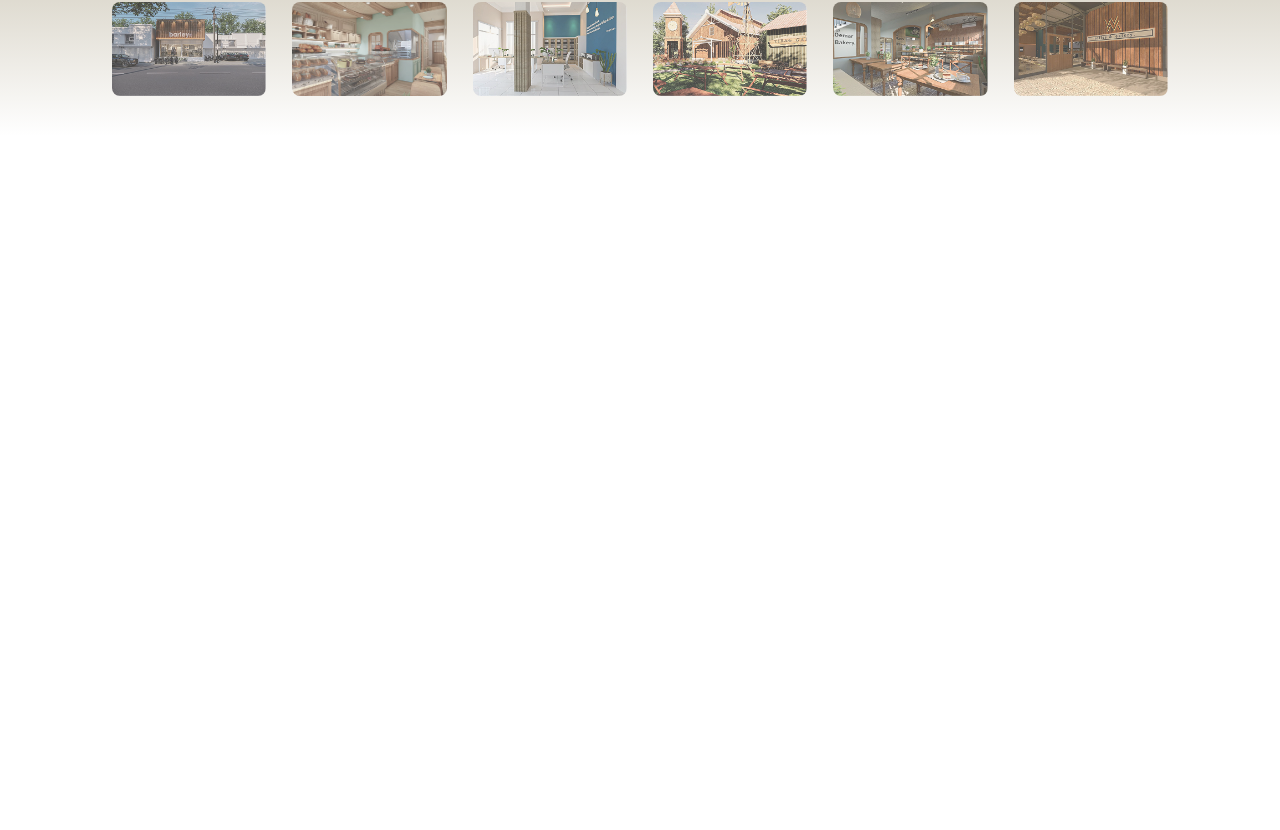
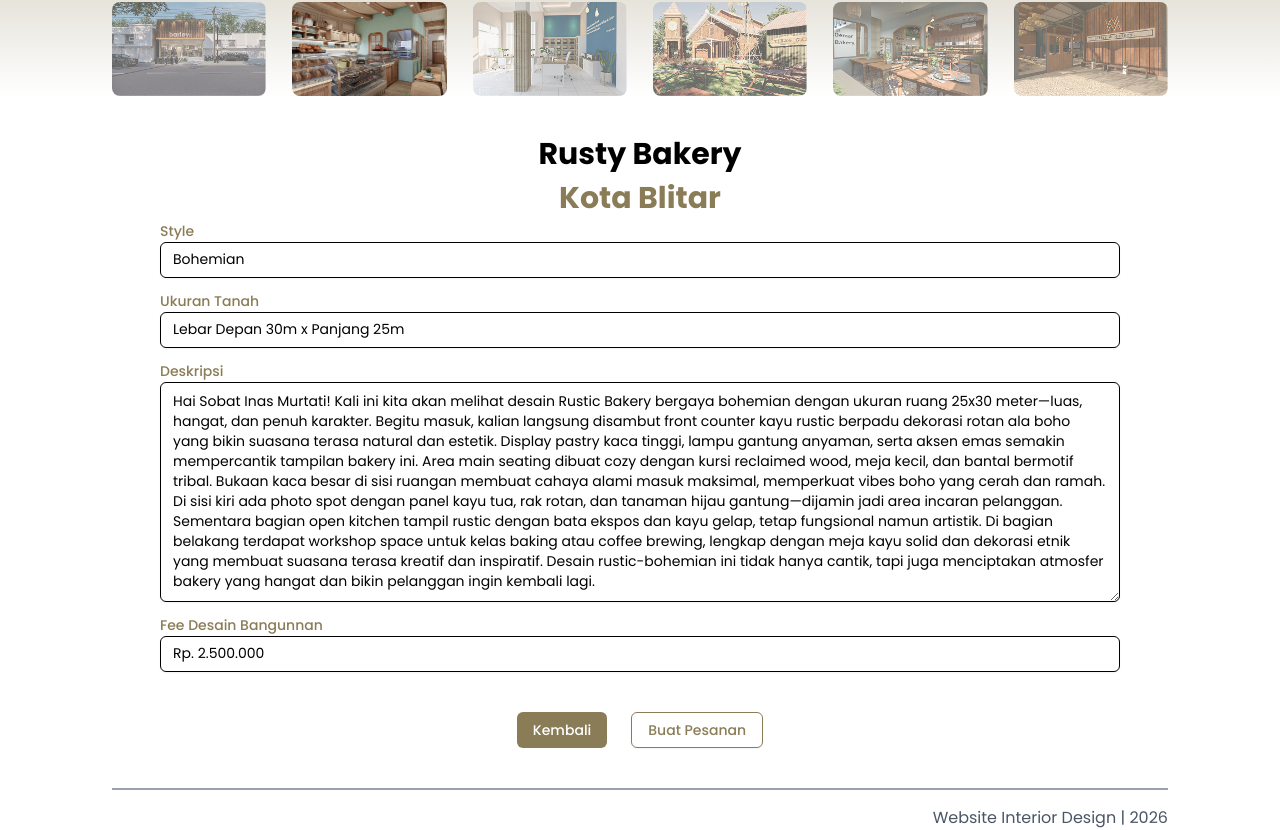
Before and after one commit to IrhamIzza/Web_Desain_Interior, a React (Vite) app: page /pemesanan in a window 1280 px wide. Shown: the part 448-1278 px from the top of the page. Before the commit the page ends 800 px from the top, so only its background shows below. Built offline with nearby package versions, Linux system fonts and the light colour scheme; what tailwindcss-animated would draw is missing.

Commit message:
update pemesanan

```diff
--- a/package.json
+++ b/package.json
@@ -17,6 +17,7 @@
     "class-variance-authority": "^0.7.1",
     "clsx": "^2.1.1",
     "lucide-react": "^0.562.0",
+    "radix-ui": "^1.4.3",
     "react": "^19.2.0",
     "react-dom": "^19.2.0",
     "react-router-dom": "^7.12.0",
--- a/src/components/Footer.jsx
+++ b/src/components/Footer.jsx
@@ -2,7 +2,7 @@ export default function Footer() {
   return (
     <div className="">
       <div className="border-1 border-gray-400"></div>
-      <div className="mt-2 text-right text-gray-600">Website Interior Design | 20256</div>
+      <div className="pt-4 text-right text-gray-600">Website Interior Design | 2026</div>
     </div>
   );
 }
--- a/src/components/PemesananCarousel.jsx
+++ b/src/components/PemesananCarousel.jsx
@@ -22,6 +22,7 @@ export default function PemesananCarousel() {
   ];
 
   return (
+    <div className="flex flex-col gap-6 pt-10 px-28 bg-linear-to-b from-gold to-white ">
       <div className="pemesanan ">
         {/* MAIN SLIDER */}
         <Swiper
@@ -38,12 +39,15 @@ export default function PemesananCarousel() {
           {images.map((img, i) => (
             <SwiperSlide key={i}>
               <div className=" flex justify-center pb-10">
-              <img src={img} className="max-w-[400px] h-[300px] object-cover rounded-xl" alt="" />
+                <img
+                  src={img}
+                  className="max-w-[400px] h-[300px] object-cover rounded-xl"
+                  alt=""
+                />
               </div>
             </SwiperSlide>
           ))}
         </Swiper>
-
         {/* THUMBNAILS */}
         <Swiper
           modules={[Thumbs]}
@@ -51,17 +55,18 @@ export default function PemesananCarousel() {
           slidesPerView={6}
           spaceBetween={26}
           watchSlidesProgress
+          className="thumbs-swiper"
         >
           {images.map((img, i) => (
-          <SwiperSlide key={i}
-          >
+            <SwiperSlide key={i}>
               <img
                 src={img}
-              className="object-cover rounded-lg cursor-pointer opacity-70 hover:opacity-100"
+                className="object-cover rounded-lg cursor-pointer opacity-60 transition-all duration-300"
               />
             </SwiperSlide>
           ))}
         </Swiper>
       </div>
+    </div>
   );
 }
--- a/src/components/ui/button.jsx
+++ b/src/components/ui/button.jsx
@@ -5,15 +5,15 @@ import { cva } from "class-variance-authority";
 import { cn } from "@/lib/utils"
 
 const buttonVariants = cva(
-  "inline-flex items-center justify-center gap-2 whitespace-nowrap rounded-md text-sm font-medium transition-all disabled:pointer-events-none disabled:opacity-50 [&_svg]:pointer-events-none [&_svg:not([class*='size-'])]:size-4 shrink-0 [&_svg]:shrink-0 outline-none focus-visible:border-ring focus-visible:ring-ring/50 focus-visible:ring-[3px] aria-invalid:ring-destructive/20 dark:aria-invalid:ring-destructive/40 aria-invalid:border-destructive",
+  "inline-flex items-center justify-center cursor-pointer gap-2 whitespace-nowrap rounded-md text-sm font-medium transition-all disabled:pointer-events-none disabled:opacity-50 [&_svg]:pointer-events-none [&_svg:not([class*='size-'])]:size-4 shrink-0 [&_svg]:shrink-0 outline-none focus-visible:border-ring focus-visible:ring-ring/50 focus-visible:ring-[3px] aria-invalid:ring-destructive/20 dark:aria-invalid:ring-destructive/40 aria-invalid:border-destructive",
   {
     variants: {
       variant: {
-        default: "bg-primary text-primary-foreground hover:bg-primary/90",
+        default: "bg-gold text-white text-gold-foreground hover:bg-gold/90",
         destructive:
           "bg-destructive text-white hover:bg-destructive/90 focus-visible:ring-destructive/20 dark:focus-visible:ring-destructive/40 dark:bg-destructive/60",
         outline:
-          "border bg-background shadow-xs hover:bg-accent hover:text-accent-foreground dark:bg-input/30 dark:border-input dark:hover:bg-input/50",
+          "border text-gold bg-background shadow-xs hover:bg-accent hover:text-accent-foreground dark:bg-input/30 dark:border-input dark:hover:bg-input/50",
         secondary:
           "bg-secondary text-secondary-foreground hover:bg-secondary/80",
         ghost:
--- /dev/null
+++ b/src/components/ui/label.jsx
@@ -0,0 +1,21 @@
+import * as React from "react"
+import { Label as LabelPrimitive } from "radix-ui"
+
+import { cn } from "@/lib/utils"
+
+function Label({
+  className,
+  ...props
+}) {
+  return (
+    <LabelPrimitive.Root
+      data-slot="label"
+      className={cn(
+        "flex items-center gap-2 text-sm leading-none font-medium select-none group-data-[disabled=true]:pointer-events-none group-data-[disabled=true]:opacity-50 peer-disabled:cursor-not-allowed peer-disabled:opacity-50",
+        className
+      )}
+      {...props} />
+  );
+}
+
+export { Label }
--- /dev/null
+++ b/src/components/ui/textarea.jsx
@@ -0,0 +1,20 @@
+import * as React from "react"
+
+import { cn } from "@/lib/utils"
+
+function Textarea({
+  className,
+  ...props
+}) {
+  return (
+    <textarea
+      data-slot="textarea"
+      className={cn(
+        "border-input placeholder:text-muted-foreground focus-visible:border-ring focus-visible:ring-ring/50 aria-invalid:ring-destructive/20 dark:aria-invalid:ring-destructive/40 aria-invalid:border-destructive dark:bg-input/30 flex field-sizing-content min-h-16 w-full rounded-md border bg-transparent px-3 py-2 text-base shadow-xs transition-[color,box-shadow] outline-none focus-visible:ring-[3px] disabled:cursor-not-allowed disabled:opacity-50 md:text-sm",
+        className
+      )}
+      {...props} />
+  );
+}
+
+export { Textarea }
--- a/src/index.css
+++ b/src/index.css
@@ -9,11 +9,11 @@
 @theme {
   --color-gold: #8a7c56;
   --font-sans: "Poppins", system-ui, sans-serif;
-
 }
 
 body {
   @apply font-sans antialiased;
+    /* overflow-y: scroll; */
 }
 
 .home-page {
@@ -37,9 +37,6 @@ body {
     justify-content: start;
   }
 }
-html {
-  overflow-y: scroll;
-}
 .pemesanan {
   .swiper-pagination-bullet {
     background-color: white;
@@ -48,6 +45,12 @@ html {
   }
   .swiper-pagination-bullet-active {
     background-color: #8a7c56;
+  }
+  .thumbs-swiper .swiper-slide-thumb-active img {
+    opacity: 1;
+  }
+  .thumbs-swiper img:hover {
+    opacity: 1;
   }
 }
 /* .pemesanan .swiper-button-next,
@@ -69,7 +72,6 @@ html {
 .pemesanan .swiper-button-prev:hover {
   background-color: #f0f0f0;
 } */
-
 
 /* a {
   font-weight: 500;
--- a/src/pages/Pemesanan.jsx
+++ b/src/pages/Pemesanan.jsx
@@ -1,9 +1,60 @@
 import PemesananCarousel from "../components/PemesananCarousel";
+import { Input } from "@/components/ui/input";
+import { Textarea } from "@/components/ui/textarea";
+import { Label } from "@/components/ui/label";
+import { Button } from "@/components/ui/button";
+import Footer from "@/components/Footer";
+import { Link } from "react-router-dom";
 
 export default function Pemesanan() {
   return (
-    <div className="flex flex-col py-10 px-28 bg-linear-to-b from-gold to-white ">
-        <PemesananCarousel />
+    <div className="flex flex-col gap-10 ">
+      <PemesananCarousel />
+      {/* Detail Desain*/}
+      <div className="bg-white space-y-2 px-40 rounded-xl">
+        <h1 className="text-3xl font-bold text-center text-black">
+          Rusty Bakery
+        </h1>
+        <h1 className="text-3xl font-bold text-center text-gold">
+          Kota Blitar
+        </h1>
+        <div className="flex flex-col gap-4 justify-between">
+          <div className="space-y-1">
+            <Label className="text-gold">Style</Label>
+            <Input value="Bohemian" readOnly />
+          </div>
+          {/* Ukuran Tanah */}
+          <div className="space-y-1">
+            <Label className="text-gold">Ukuran Tanah</Label>
+            <Input value="Lebar Depan 30m x Panjang 25m" readOnly />
+          </div>
+          {/* Deskripsi */}
+          <div className="space-y-1">
+            <Label className="text-gold">Deskripsi</Label>
+            <Textarea
+              readOnly
+              className="min-h-[220px]"
+              value={`Hai Sobat Inas Murtati! Kali ini kita akan melihat desain Rustic Bakery bergaya bohemian dengan ukuran ruang 25x30 meter—luas, hangat, dan penuh karakter. Begitu masuk, kalian langsung disambut front counter kayu rustic berpadu dekorasi rotan ala boho yang bikin suasana terasa natural dan estetik. Display pastry kaca tinggi, lampu gantung anyaman, serta aksen emas semakin mempercantik tampilan bakery ini. Area main seating dibuat cozy dengan kursi reclaimed wood, meja kecil, dan bantal bermotif tribal. Bukaan kaca besar di sisi ruangan membuat cahaya alami masuk maksimal, memperkuat vibes boho yang cerah dan ramah. Di sisi kiri ada photo spot dengan panel kayu tua, rak rotan, dan tanaman hijau gantung—dijamin jadi area incaran pelanggan. Sementara bagian open kitchen tampil rustic dengan bata ekspos dan kayu gelap, tetap fungsional namun artistik. Di bagian belakang terdapat workshop space untuk kelas baking atau coffee brewing, lengkap dengan meja kayu solid dan dekorasi etnik yang membuat suasana terasa kreatif dan inspiratif. Desain rustic-bohemian ini tidak hanya cantik, tapi juga menciptakan atmosfer bakery yang hangat dan bikin pelanggan ingin kembali lagi.`}
+            />
+          </div>
+          {/* Fee */}
+          <div className="space-y-1">
+            <Label className="text-gold">Fee Desain Bangunnan</Label>
+            <Input value="Rp. 2.500.000" readOnly />
+          </div>
+        </div>
+      </div>
+      {/* Button */}
+      <div className="flex justify-center gap-6">
+        <Button className="text-white">Kembali</Button>
+        <Link to="/pemesanan/detail_pemesanan">
+          <Button variant="outline">Buat Pesanan</Button>
+        </Link>
+      </div>
+      {/* Footer */}
+      <div className="px-28">
+        <Footer />
+      </div>
     </div>
   );
 }
```
Also changed, not shown: 1 other file (tests, documents, lock files or other folders). Lines whose indentation alone changed are shown as unchanged.
